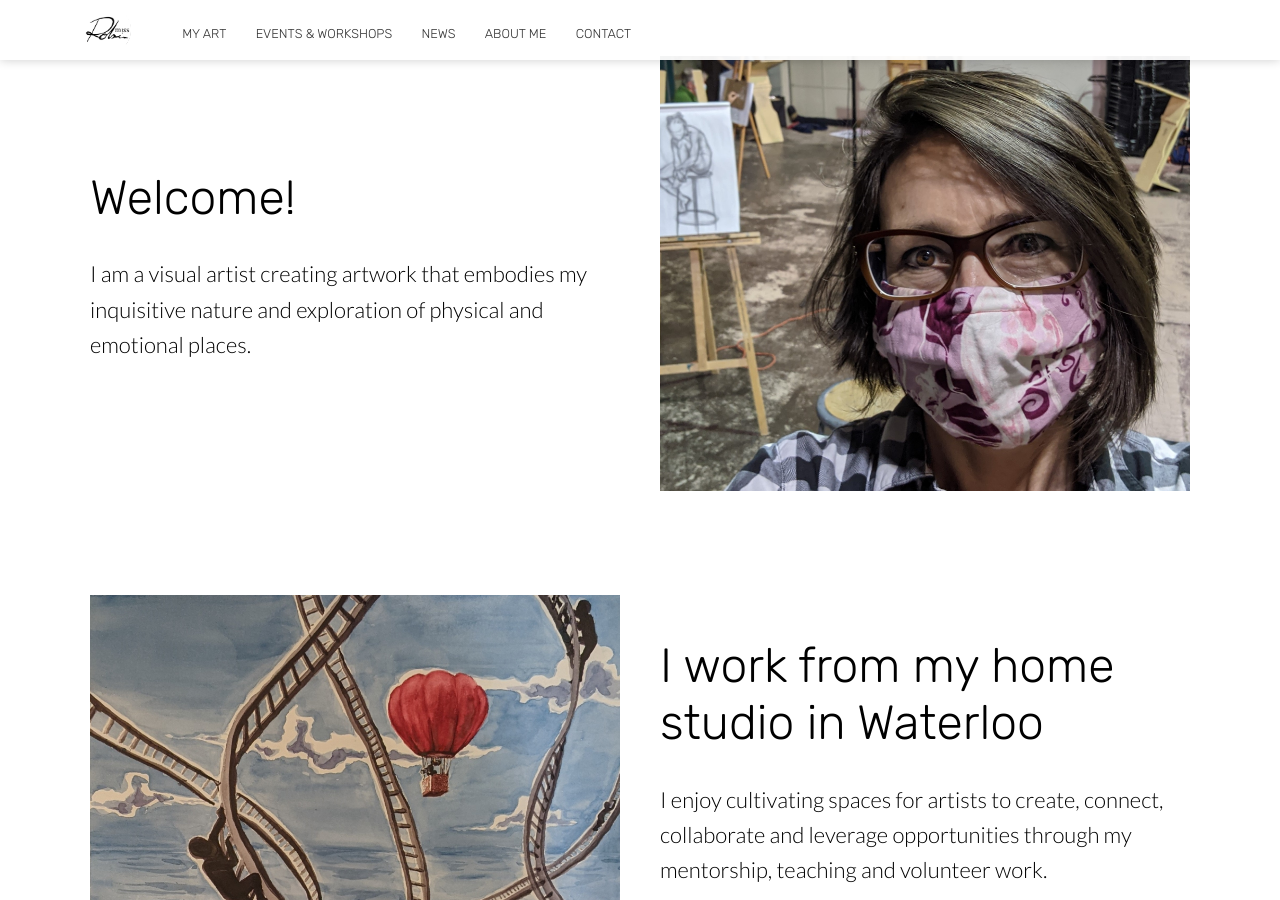
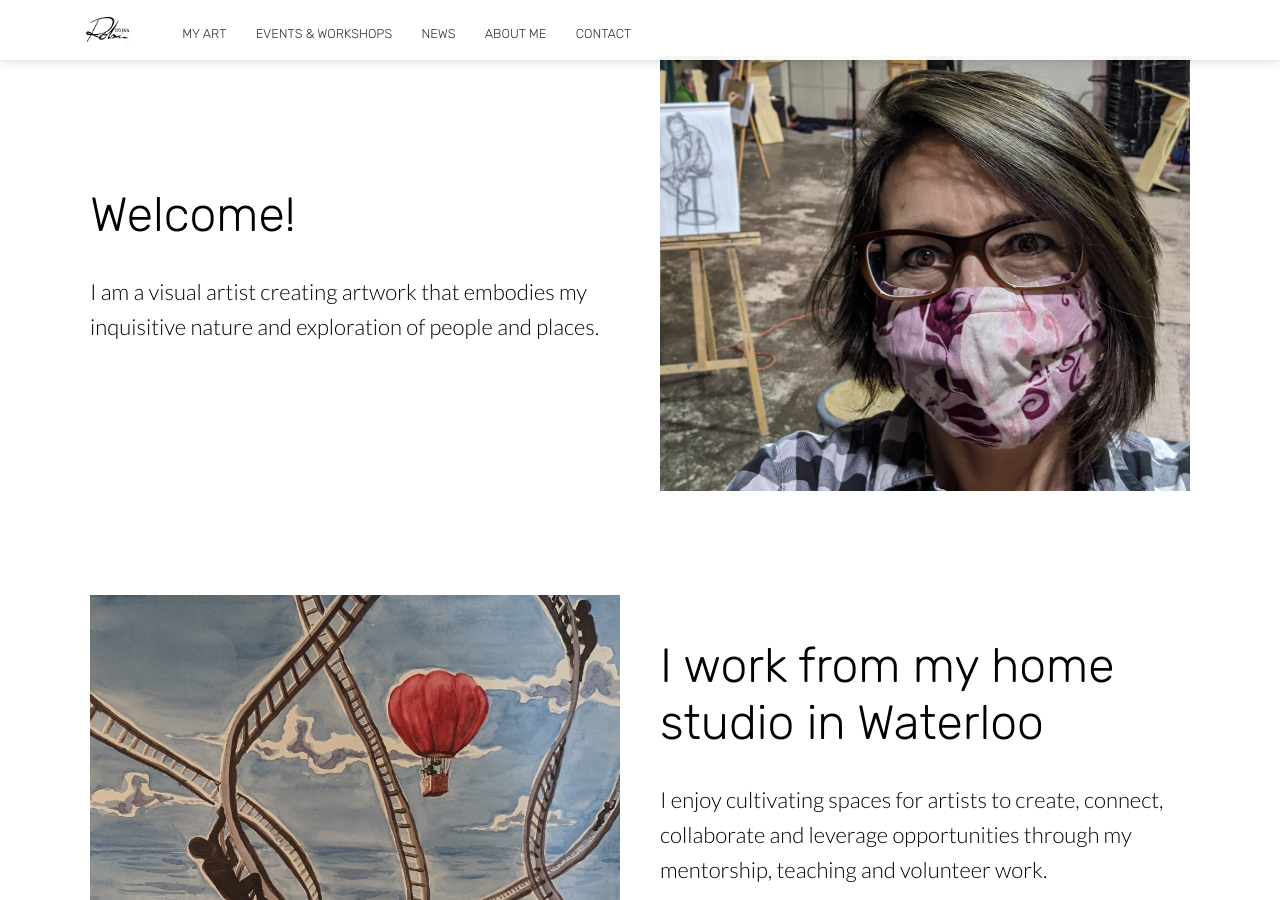
Before and after one commit to missrobinc/Website-MissRobin, a Jekyll site: the page built from index.html, in a window 1280 px wide and 900 px high, scrolled down 944 px. Built offline with Jekyll 4.4.1, drawn with Linux system fonts in a browser that asks for light colours; nearby versions of some CDN libraries.

Commit message:
Update index.html

```diff
--- a/index.html
+++ b/index.html
@@ -21,7 +21,7 @@ bottom_image: /images/pic03-landscape-dusk.jpg
 		<div class="container flex">
 			<div class="text">
 				<h2 class="editable">Welcome!</h2>
-				<p class="editable">I am a visual artist creating artwork that embodies my inquisitive nature and exploration of physical and emotional places.</p>
+				<p class="editable">I am a visual artist creating artwork that embodies my inquisitive nature and exploration of people and places.</p>
 			</div>
 			<div class="image">
 				<img class="editable" src="images/pic00-me.jpg" alt="Screenshot" />
```
